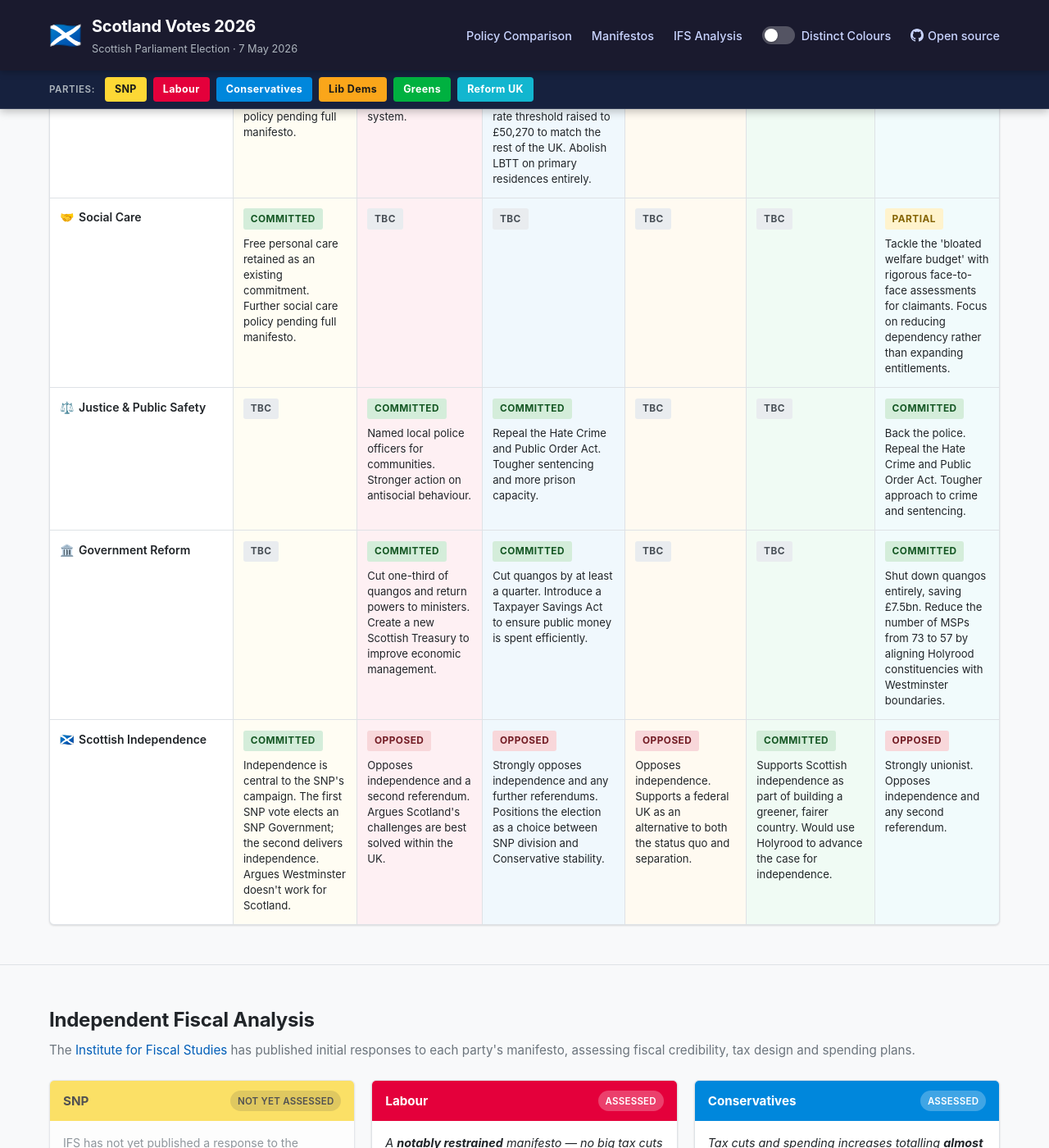
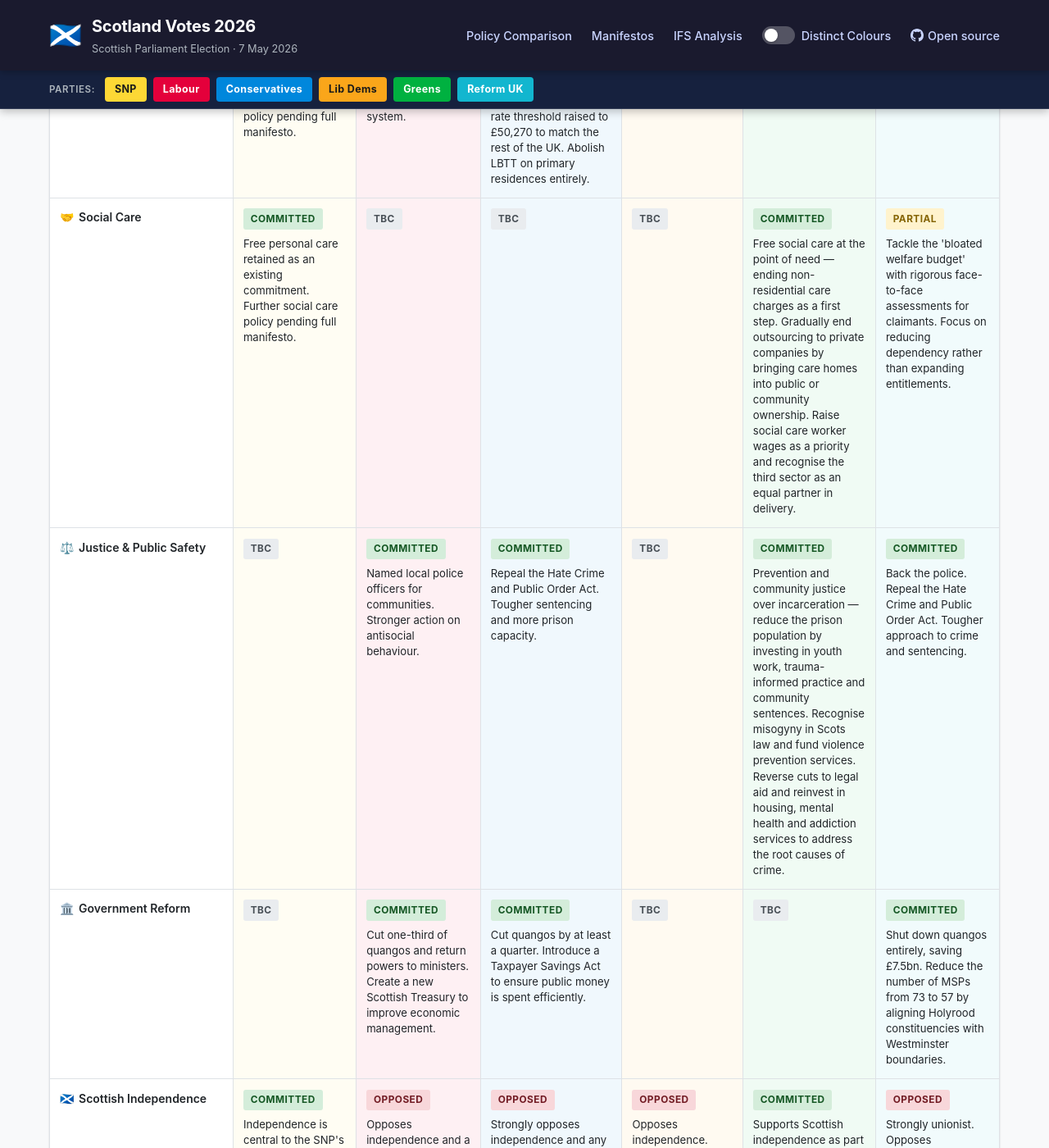
Before and after one commit to outrunthewolf/scotvote26.org, a Jekyll site: the page built from index.html, in a window 1280 px wide and 1400 px high, scrolled down 2941 px. Shown: the whole window at 82% size. Built offline with Jekyll 4.4.1, drawn with Linux system fonts in a browser that asks for light colours.

Commit message:
Updates social and justice content

```diff
--- a/_data/policies.yml
+++ b/_data/policies.yml
@@ -232,8 +232,8 @@
       status: tbc
       summary: null
     - party: greens
-      status: tbc
-      summary: null
+      status: committed
+      summary: "Free social care at the point of need — ending non-residential care charges as a first step. Gradually end outsourcing to private companies by bringing care homes into public or community ownership. Raise social care worker wages as a priority and recognise the third sector as an equal partner in delivery."
     - party: reform
       status: partial
       summary: "Tackle the 'bloated welfare budget' with rigorous face-to-face assessments for claimants. Focus on reducing dependency rather than expanding entitlements."
@@ -255,8 +255,8 @@
       status: tbc
       summary: null
     - party: greens
-      status: tbc
-      summary: null
+      status: committed
+      summary: "Prevention and community justice over incarceration — reduce the prison population by investing in youth work, trauma-informed practice and community sentences. Recognise misogyny in Scots law and fund violence prevention services. Reverse cuts to legal aid and reinvest in housing, mental health and addiction services to address the root causes of crime."
     - party: reform
       status: committed
       summary: "Back the police. Repeal the Hate Crime and Public Order Act. Tougher approach to crime and sentencing."
```
Also changed, not shown: 1 other file.
